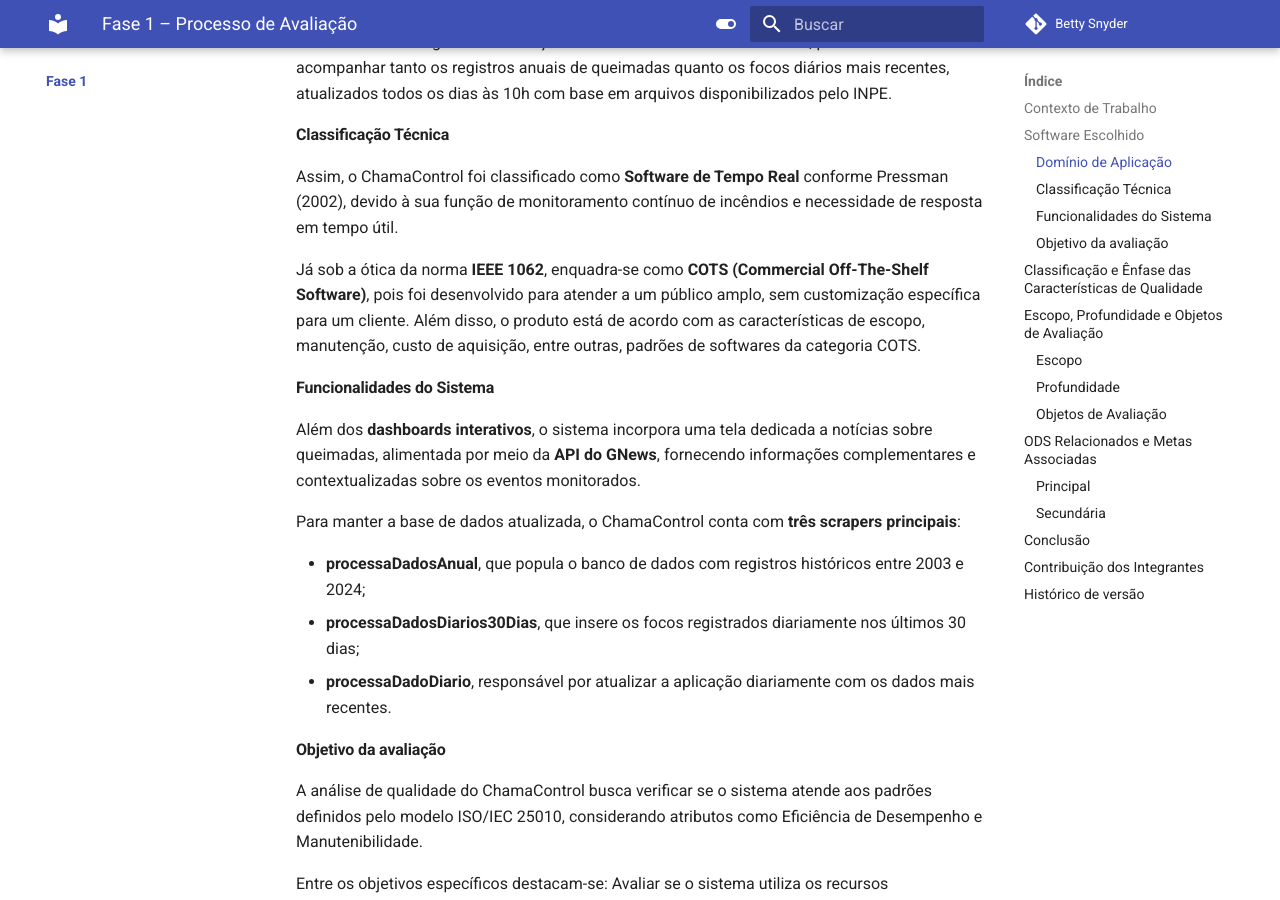
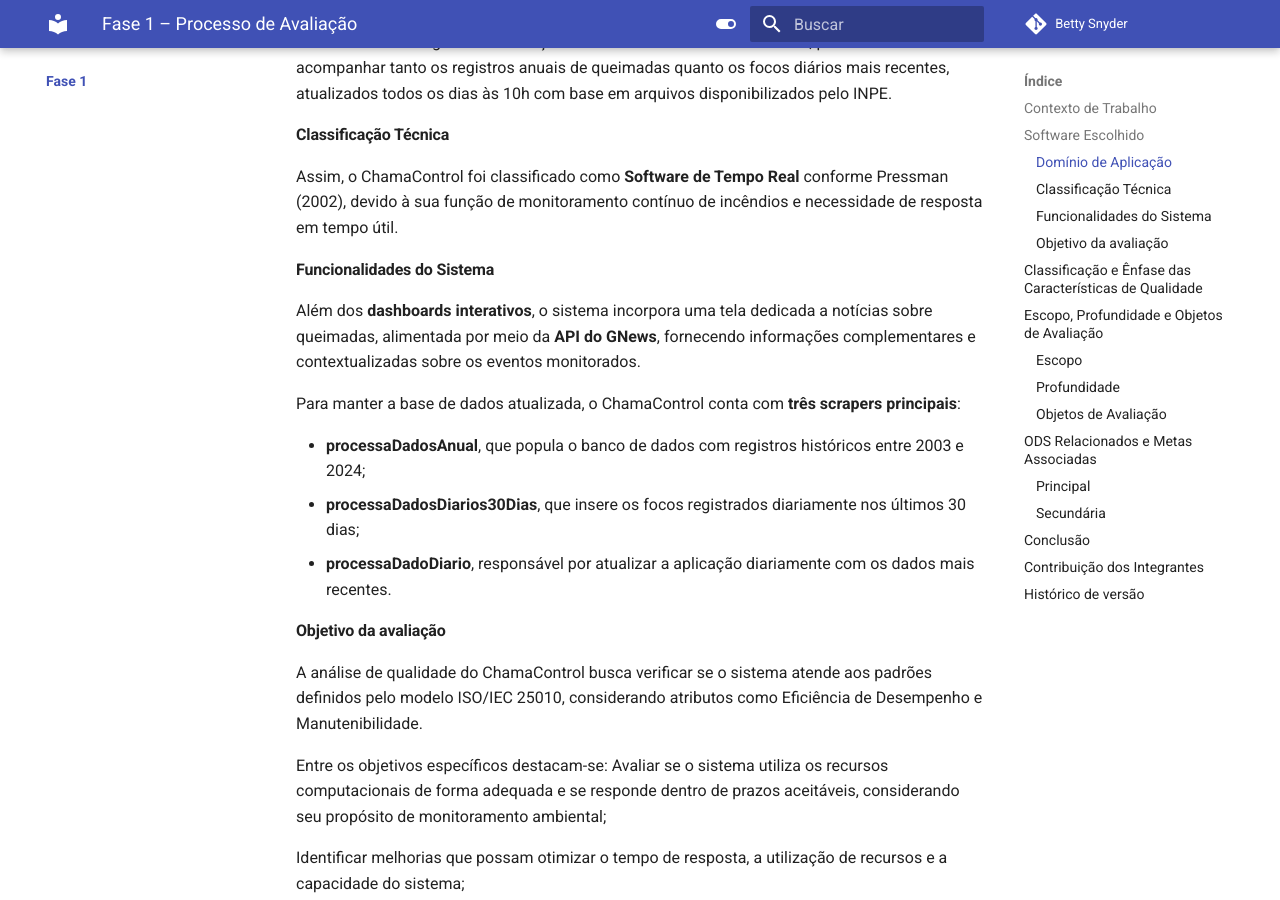
Before and after one commit to FCTE-Qualidade-de-Software-1/2025-2_T01_BETTY-SNYDER, an MkDocs documentation site: the page built from docs/Fase 1/index.md, in a window 1280 px wide and 900 px high, scrolled down 916 px. Built offline with MkDocs 1.6.1 and Material for MkDocs 9.7.7, drawn with Linux system fonts in a browser that asks for light colours; comment, search, counter and statistics services are not loaded; some of the changed lines change nothing that is shown; some of the changed text lies outside the part shown.

Commit message:
Ajustes, adição da representação visual das características escolhidas

```diff
--- a/docs/Fase 1/index.md
+++ b/docs/Fase 1/index.md
@@ -19,8 +19,6 @@
 #### **Classificação Técnica**
 
 Assim, o ChamaControl foi classificado como **Software de Tempo Real** conforme Pressman (2002), devido à sua função de monitoramento contínuo de incêndios e necessidade de resposta em tempo útil.
-
-Já sob a ótica da norma **IEEE 1062**, enquadra-se como **COTS (Commercial Off-The-Shelf Software)**, pois foi desenvolvido para atender a um público amplo, sem customização específica para um cliente. Além disso, o produto está de acordo com as características de escopo, manutenção, custo de aquisição, entre outras, padrões de softwares da categoria COTS.
 
 #### **Funcionalidades do Sistema**
 
@@ -50,6 +48,8 @@
 Nesta etapa inicial do processo de avaliação, foram definidas as características de qualidade a serem analisadas com base nos objetivos do trabalho e no perfil do público-alvo do ChamaControl. A escolha levou em conta tanto a necessidade de garantir o bom desempenho do sistema quanto a importância de facilitar sua manutenção e evolução futura.
 
 Foram priorizadas as características de Eficiência de Desempenho e Manutenibilidade, pois estão diretamente ligadas à capacidade do sistema de processar e apresentar dados atualizados do INPE em tempo adequado, além de permitir que sua estrutura seja mantida e modificada de forma confiável pelos desenvolvedores.
+
+![Características de qualidade](..\assets\caracteristicas.jpg)
 
 A seguir, apresenta-se a classificação das características de qualidade, conforme a abordagem SQuaRE (ISO/IEC 25010), em uma escala de 1 a 5:
 
@@ -146,3 +146,4 @@
 | Versão | Data       | Descrição                                                                                                     | Autores |
 |--------|------------|---------------------------------------------------------------------------------------------------------------|---------|
 | 1.0    | 29/09/2025 | Criação da página inicial, inclusão de contexto e software, definição de escopo e profundidade, métricas, priorização das características de qualidade, revisão final, conclusão e formatação | [Breno Soares](https://github.com/Brenofrds), [Bruno Ricardo](https://github.com/EhOBruno), [Enrico Zoratto](https://github.com/sidts), [Filipe Azevedo](https://github.com/fbressa), [Gabriel dos Anjos](https://github.com/SAnjos3), [Leonardo Sauma Jr](https://github.com/leohssjr) |
+| 1.1    | 01/10/2025 | Ajustes, adição da representação visual das características escolhidas | [Filipe Azevedo](https://github.com/fbressa) |
--- a/mkdocs.yml
+++ b/mkdocs.yml
@@ -14,6 +14,7 @@
     - Fase 3/index.md
   - Fase 4:
     - Fase 4/index.md
+
 
 theme:
   name: material
```
Also changed, not shown: docs/assets/caracteristicas.jpg (added).
